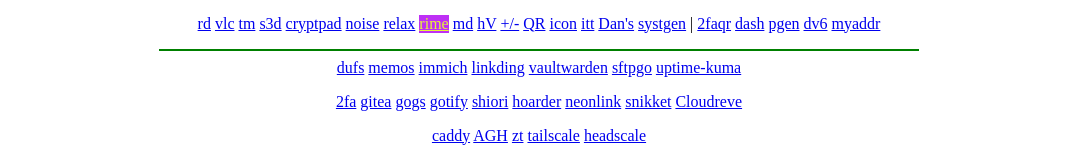
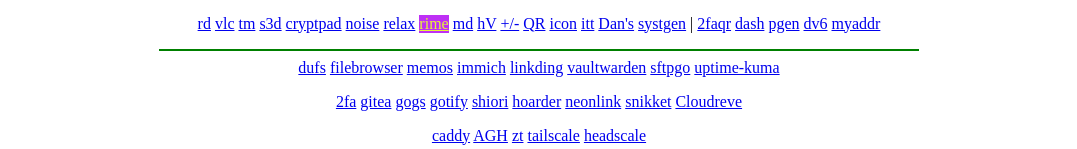
Before and after one commit to ElTopo/pagesdev, a plain HTML site: page index.html in a window 1280 px wide. Shown: the part 257-406 px from the top of the page, without its empty margins (101-1178 px from the left). Drawn offline with nearby package versions, Linux system fonts and the light colour scheme.

Commit message:
added filebrowser

```diff
--- a/index.html
+++ b/index.html
@@ -78,6 +78,7 @@
 	<a href="https://myaddr.io/" target="_blank">myaddr</a>
 	<hr width="60%" color="green">
 	<a href="https://github.com/sigoden/dufs" target="_blank">dufs</a>
+	<a href="https://github.com/filebrowser/filebrowser" target="_blank">filebrowser</a>
 	<a href="https://github.com/usememos/memos" target="_blank">memos</a>
 	<a href="https://github.com/immich-app/immich" target="_blank">immich</a>
 	<a href="https://github.com/sissbruecker/linkding" target="_blank">linkding</a>
```
